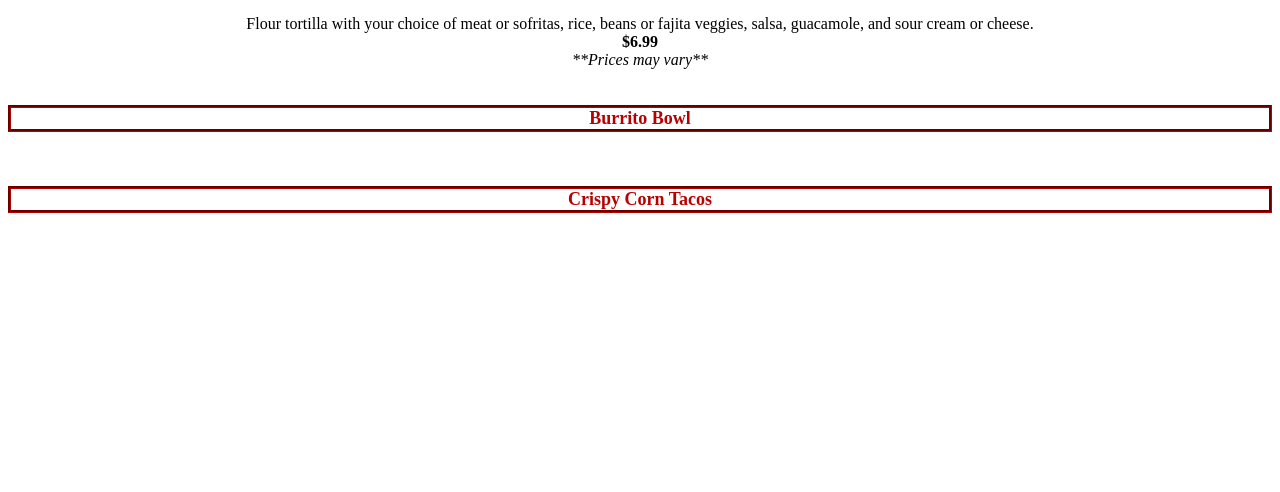
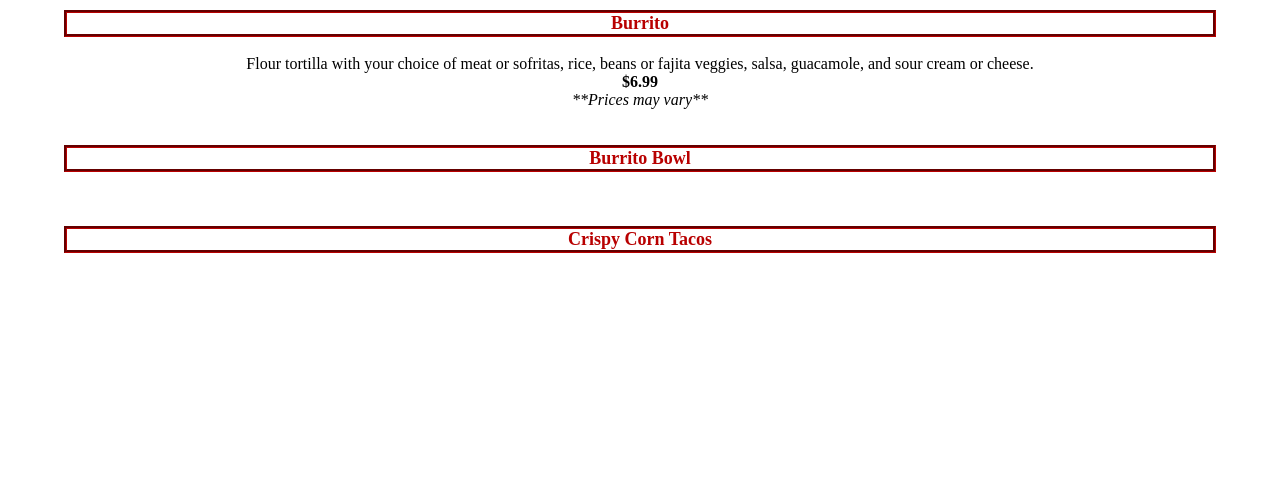
Before and after one commit to fceja/chipotle_mock, a plain HTML site: page index.html in a window 1280 px wide. Shown: the part 308-800 px from the top of the page. Drawn offline with nearby package versions, Linux system fonts and the light colour scheme.

Commit message:
update css

```diff
--- a/index.html
+++ b/index.html
@@ -3,6 +3,9 @@
   <head>
     <title>JQuery UI</title>
     <link rel="stylesheet" href="./src/styles/style.css"/>
+    <script src="https://code.jquery.com/jquery-3.6.0.min.js"></script>
+    <script src="https://code.jquery.com/ui/1.12.1/jquery-ui.min.js"></script>
+    <script src="./src/js/script.js"></script>
   </head>
   <body>
     <img src="./src/images/logo.jpg">
@@ -68,10 +71,8 @@
       </div>
     </div>
 
-    <!-- <script src="jquery-ui-1.11.4/external/jquery/jquery.js"></script>
-    <script src="jquery-ui-1.11.4/jquery-ui.js"></script> -->
-    <script src="https://code.jquery.com/jquery-3.6.0.min.js"></script>
+    <!-- <script src="https://code.jquery.com/jquery-3.6.0.min.js"></script>
     <script src="https://code.jquery.com/ui/1.12.1/jquery-ui.min.js"></script>
-    <script src="./src/js/script.js"></script>
+    <script src="./src/js/script.js"></script> -->
   </body>
 </html>
--- a/src/styles/style.css
+++ b/src/styles/style.css
@@ -1,5 +1,15 @@
+html {
+    height: 100%;
+    width: 100%;
+    display: flex;
+    align-items: center;
+    justify-content: center;
+}
+
 body{
     background:#fff;
+    height: 90%;
+    width: 90%;
     }
 
 img{
@@ -9,10 +19,6 @@ img{
     display: block;
     margin-left: auto;
     margin-right: auto;
-}
-
-#accordion{
-
 }
 
 #items{
```
